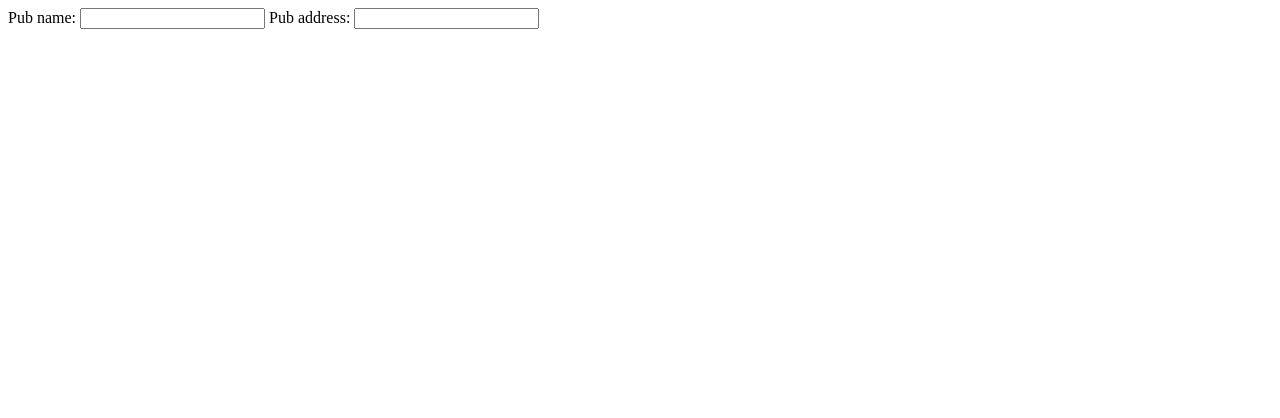
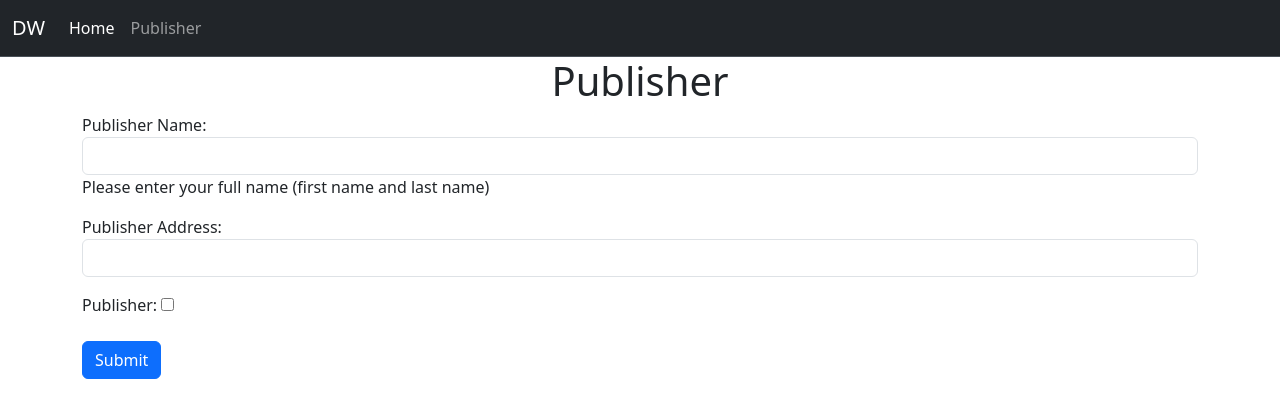
Before and after one commit to mwyzer/django-prci, a Django app: page /publisher/ in a window 1280 px wide. Shown: the top 418 px of the page. Run offline with Django 4.2, Linux system fonts and the light colour scheme.

Commit message:
add forms

```diff
--- a/main/settings.py
+++ b/main/settings.py
@@ -40,6 +40,7 @@ INSTALLED_APPS = [
     "prci",
     "crispy_forms",
     "crispy_bootstrap5",
+    "bootstrap5",
 ]
 
 MIDDLEWARE = [
--- a/prci/forms.py
+++ b/prci/forms.py
@@ -3,5 +3,24 @@ from .models import Publisher
 
 
 class PublisherForm(forms.Form):
-    pub_name = forms.CharField()
-    pub_address = forms.CharField()
+    pub_name = forms.CharField(
+        max_length=50,
+        label="Publisher Name",
+        required=True,
+        widget=forms.TextInput(attrs={
+            'class': 'form-control'
+        }),
+
+        help_text="Please enter your full name (first name and last name)"
+    )
+    pub_address = forms.CharField(
+          max_length=50,
+        label="Publisher Address",
+        required=True,
+        widget=forms.TextInput(attrs={
+            'class': 'form-control'
+        }),
+    )
+    is_published = forms.BooleanField(
+        label="Publisher"
+    )
--- a/prci/models.py
+++ b/prci/models.py
@@ -6,3 +6,4 @@ from django.db import models
 class Publisher(models.Model):
     pub_name = models.CharField(max_length=50, null=False, blank=False)
     pub_address = models.CharField(max_length=50, null=False, blank=False)
+    is_published = models.BooleanField(default=False)
--- a/prci/urls.py
+++ b/prci/urls.py
@@ -8,5 +8,4 @@ urlpatterns = [
         url=staticfiles_storage.url('favicon/favicon.ico'))),
     path("", views.index, name="index"),
     path("publisher/", views.publisher_data, name="publisher"),
-
 ]
--- a/prci/views.py
+++ b/prci/views.py
@@ -1,6 +1,7 @@
 from django.shortcuts import render
 from django.http import HttpResponse
 from .forms import PublisherForm
+from .models import Publisher
 
 # Create your views here.
 
@@ -10,5 +11,22 @@ def index(request):
 
 
 def publisher_data(request):
+    if request.method == 'POST':
+        form = PublisherForm(request.POST)
+        if form.is_valid():
+            name = form.cleaned_data['pub_name']
+            address = form.cleaned_data['pub_address']
+            is_published = form.cleaned_data['is_published']
+
+            pub = Publisher.objects.create(
+                pub_name=name,
+                pub_address=address,
+                is_published = is_published
+            )
+
+            pub.save()
+            return HttpResponse("The data is saved in database")
+
     form = PublisherForm()
+
     return render(request, 'prci/publisher.html', {'form': form})
--- a/requirements.txt
+++ b/requirements.txt
@@ -1,12 +1,16 @@
 asgiref==3.7.2
+beautifulsoup4==4.12.2
 certifi==2023.11.17
 charset-normalizer==3.3.2
+crispy-bootstrap5==2023.10
 Django==4.2.7
+django-bootstrap-v5==1.0.11
 django-crispy-forms==2.1
 docopt==0.6.2
 idna==3.6
 pipreqs==0.4.13
 requests==2.31.0
+soupsieve==2.5
 sqlparse==0.4.4
 typing_extensions==4.8.0
 tzdata==2023.3
--- a/templates/base.html
+++ b/templates/base.html
@@ -0,0 +1,59 @@
+<!DOCTYPE html>
+<html lang="en">
+  <head>
+    <meta charset="utf-8" />
+    <meta name="viewport" content="width=device-width, initial-scale=1" />
+    <title>{% block title %}{% endblock title %}</title>
+    <link
+      href="https://cdn.jsdelivr.net/npm/bootstrap@5.3.0/dist/css/bootstrap.min.css"
+      rel="stylesheet"
+      integrity="sha384-9ndCyUaIbzAi2FUVXJi0CjmCapSmO7SnpJef0486qhLnuZ2cdeRhO02iuK6FUUVM"
+      crossorigin="anonymous"
+    />
+  </head>
+
+  <body>
+    <nav
+      class="navbar navbar-expand-lg bg-dark border-bottom border-bottom-dark"
+      data-bs-theme="dark"
+    >
+      <div class="container-fluid">
+        <a class="navbar-brand" href="{% url 'index' %}">DW</a>
+        <button
+          class="navbar-toggler"
+          type="button"
+          data-bs-toggle="collapse"
+          data-bs-target="#navbarNav"
+          aria-controls="navbarNav"
+          aria-expanded="false"
+          aria-label="Toggle navigation"
+        >
+          <span class="navbar-toggler-icon"></span>
+        </button>
+        <div class="collapse navbar-collapse" id="navbarNav">
+          <ul class="navbar-nav">
+            <li class="nav-item">
+              <a
+                class="nav-link active"
+                aria-current="page"
+                href="{% url 'index' %}"
+                >Home</a
+              >
+            </li>
+            <li class="nav-item">
+              <a class="nav-link" href="{% url 'publisher' %}">Publisher</a>
+            </li>
+          </ul>
+        </div>
+      </div>
+    </nav>
+
+    <div class="container">{% block content %} {% endblock content %}</div>
+
+    <script
+      src="https://cdn.jsdelivr.net/npm/bootstrap@5.3.0/dist/js/bootstrap.bundle.min.js"
+      integrity="sha384-geWF76RCwLtnZ8qwWowPQNguL3RmwHVBC9FhGdlKrxdiJJigb/j/68SIy3Te4Bkz"
+      crossorigin="anonymous"
+    ></script>
+  </body>
+</html>
--- a/templates/prci/publisher.html
+++ b/templates/prci/publisher.html
@@ -1 +1,14 @@
-{{ form }}
+{% extends 'base.html' %}
+
+{% block title %} Publisher {% endblock title %}
+
+{% block content %}
+
+<h1 class="text-center">Publisher</h1>
+
+<form method="post" enctype="multipart/form-data">
+  {% csrf_token %} {{ form.as_p }}
+  <button type="submit" class="btn btn-primary mt-2">Submit</button>
+</form>
+
+{% endblock content %}
```
Also changed, not shown: templates/prci/index.html (+5 -3 lines), db.sqlite3, prci/migrations/0002_publisher_is_published.py (added).
